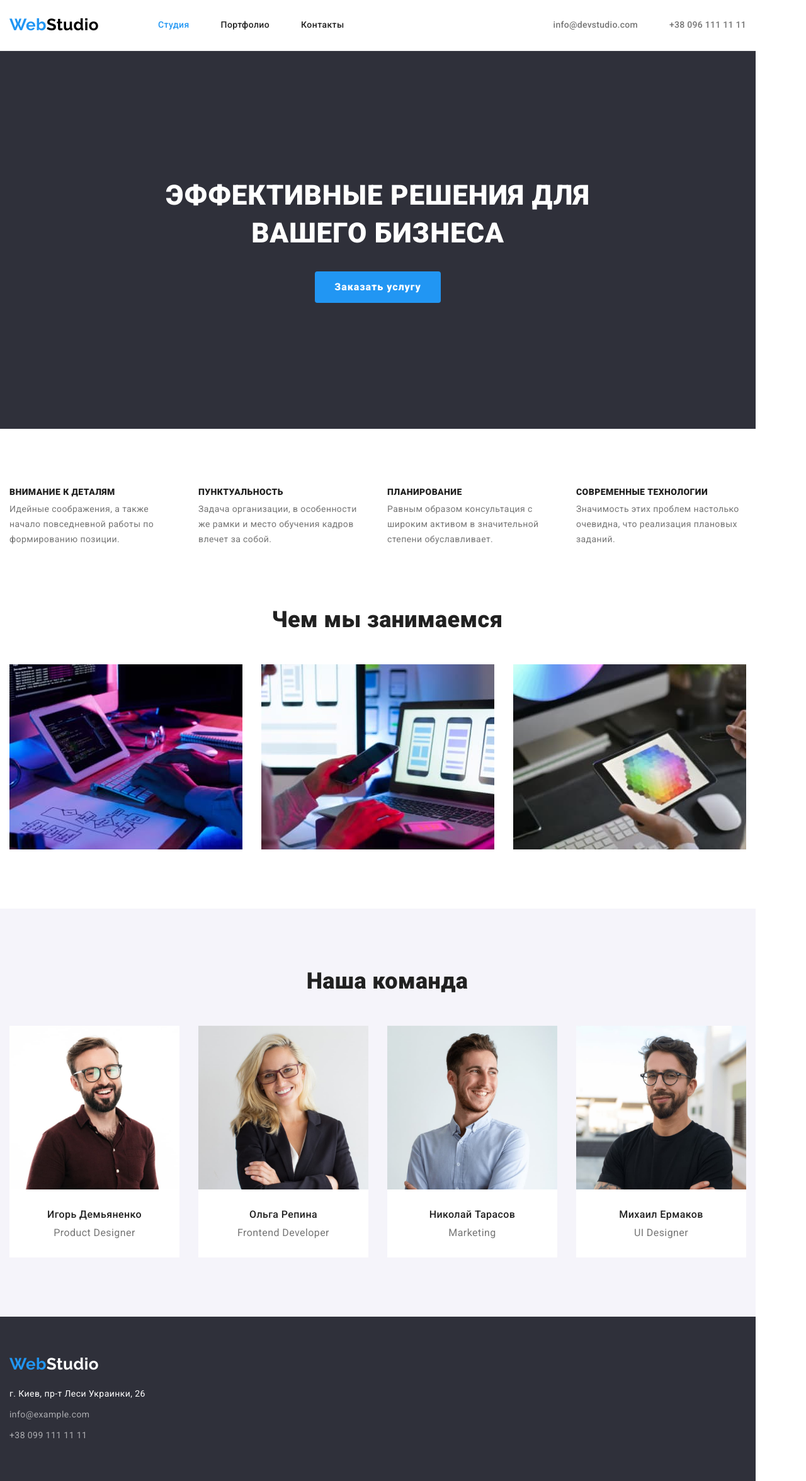
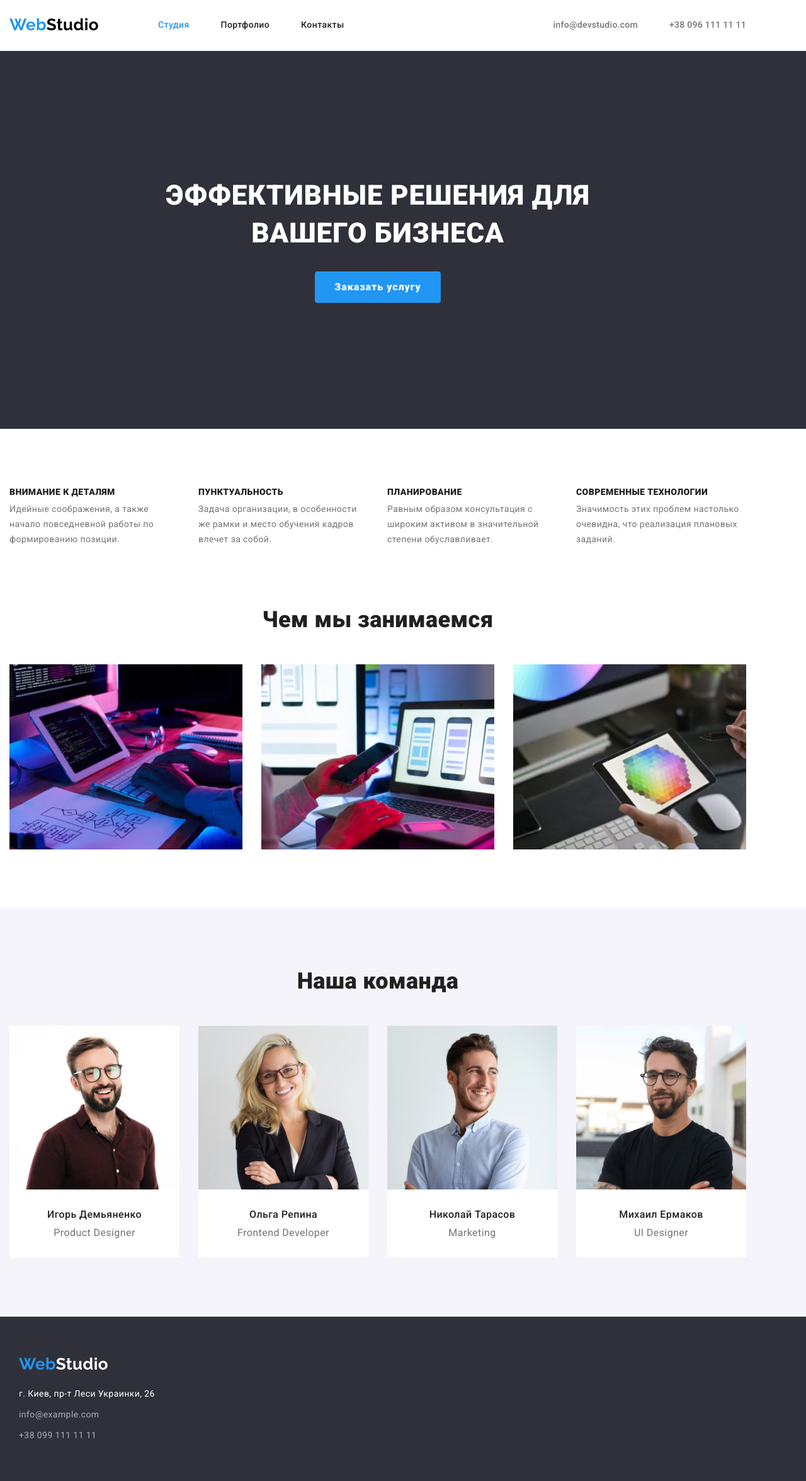
Before and after one commit to mrsDiana/goit-markup-hw-03, a plain HTML site: page index.html in a window 1280 px wide. Shown: the whole page at 63% size. Drawn offline with nearby package versions, Linux system fonts and the light colour scheme.

Commit message:
corrected the class

```diff
--- a/css/styles.css
+++ b/css/styles.css
@@ -24,10 +24,11 @@ letter-spacing: 0.03em;
 
 .container {
     width: 1200px;
+    padding: 0 15px;
 }
 
 .section{
-    padding: 94px 15px;
+    padding: 94px 0;
 }
 
 h1, h2, h3, h4, p, li, ul, a, div {
@@ -61,7 +62,10 @@ img {
 .header {
     justify-content: space-between;
     padding: 24px 15px 25px;
-    border-bottom: 1px solid var(--border-header);
+}
+
+.border-header{
+border-bottom: 1px solid var(--border-header);
 }
 
 .logo {
@@ -117,7 +121,6 @@ margin-right: 50px;
 /*Герой*/
 
 .hero {
-    padding: 200px 252px;
     color: var(--white);
     background-color: var(--black-fon);
     text-align: center;
@@ -125,6 +128,9 @@ margin-right: 50px;
     line-height: 1.36;
     letter-spacing: 0.06em;
 }
+
+.hero .container {
+    padding: 200px 252px;}
 
 .hero-title {
     font-weight: 900;
--- a/index.html
+++ b/index.html
@@ -20,9 +20,9 @@
     />
     <link rel="stylesheet" href="./css/styles.css" />
   </head>
-  <body class="container">
+  <body>
     <!--Шапка-->
-    <header>
+    <header class="border-header">
       <div class="container header">
         <nav class="header-nav">
           <a class="logo link" href="./index.html" lang="en">
@@ -48,8 +48,8 @@
     </header>
     <main>
       <!--Заголовок-->
-      <section>
-        <div class="container hero section">
+      <section class="hero">
+        <div class="container">
           <h1 class="hero-title">Эффективные решения для вашего бизнеса</h1>
           <button class="button-blu" type="button">Заказать услугу</button>
         </div>
@@ -134,8 +134,8 @@
       </section>
     </main>
     <!--Подвал-->
-    <footer>
-      <div class="container footer">
+    <footer class="footer">
+      <div class="container">
         <a class="logo link" href="./index.html" lang="en">
           Web<span class="logo-footer">Studio</span>
         </a>
```
Also changed, not shown: portfolio.html (+5 -5 lines).
